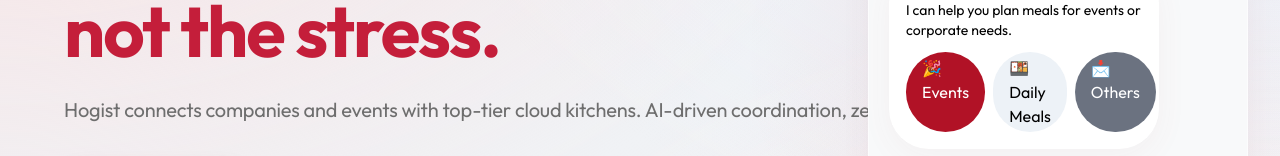
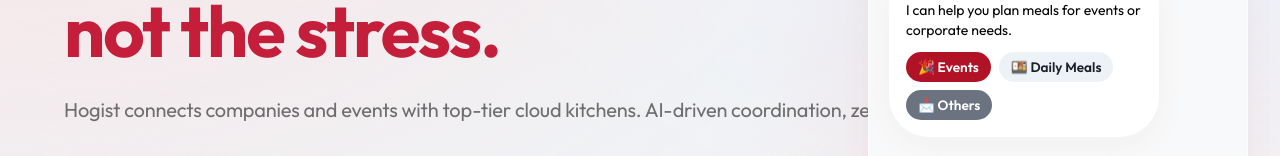
Before and after one commit to hogist-aiAgent/chatbot-frontend, a React (Vite) app: page / in a window 1280 px wide. Both pictures are taken after a click on the button "Start Ordering". Shown: the part 264-420 px from the top of the page. Built offline with nearby package versions, Linux system fonts and the light colour scheme.

Commit message:
UI update:ChatWidget changes

```diff
--- a/src/components/ChatWidget.jsx
+++ b/src/components/ChatWidget.jsx
@@ -249,41 +249,71 @@ const ChatWidget = () => {
                       />
 
                       {!isUser && idx === 0 && (
-                        <Box mt={1.5} display="flex" gap={1}>
+                        <Box
+    mt={1.5}
+    display="flex"
+    gap={1}
+    flexWrap="wrap" // Essential for the layout in Image 2
+    alignItems="center"
+  >
+    {/* Events Button */}
     <Box
       onClick={() => sendMessage("Events")}
       sx={{
-                              px: 2,
-                              py: 0.5,
+        px: 1.5,
+        py: 0.6,
         bgcolor: "#B11226",
         color: "white",
-                              borderRadius: 4,
+        borderRadius: "20px", // Forces the pill shape
         cursor: "pointer",
+        fontSize: "0.85rem",
+        fontWeight: 600,
+        display: "flex",
+        alignItems: "center",
+        gap: 0.5,
+        whiteSpace: "nowrap"
       }}
     >
       🎉 Events
     </Box>
+
+    {/* Daily Meals Button */}
     <Box
       onClick={() => sendMessage("Daily Meals")}
       sx={{
-                              px: 2,
-                              py: 0.5,
+        px: 1.5,
+        py: 0.6,
         bgcolor: "#EDF2F7",
-                              borderRadius: 4,
+        color: "#1A202C", // Darker text for readability
+        borderRadius: "20px",
         cursor: "pointer",
+        fontSize: "0.85rem",
+        fontWeight: 600,
+        display: "flex",
+        alignItems: "center",
+        gap: 0.5,
+        whiteSpace: "nowrap"
       }}
     >
       🍱 Daily Meals
     </Box>
+
+    {/* Others Button */}
     <Box
       onClick={() => sendMessage("Others")}
       sx={{
-                              px: 2,
-                              py: 0.5,
+        px: 1.5,
+        py: 0.6,
         bgcolor: "#6B7280",
         color: "white",
-                              borderRadius: 4,
+        borderRadius: "20px",
         cursor: "pointer",
+        fontSize: "0.85rem",
+        fontWeight: 600,
+        display: "flex",
+        alignItems: "center",
+        gap: 0.5,
+        whiteSpace: "nowrap"
       }}
     >
       📩 Others
```
Lines whose indentation alone changed are shown as unchanged.
